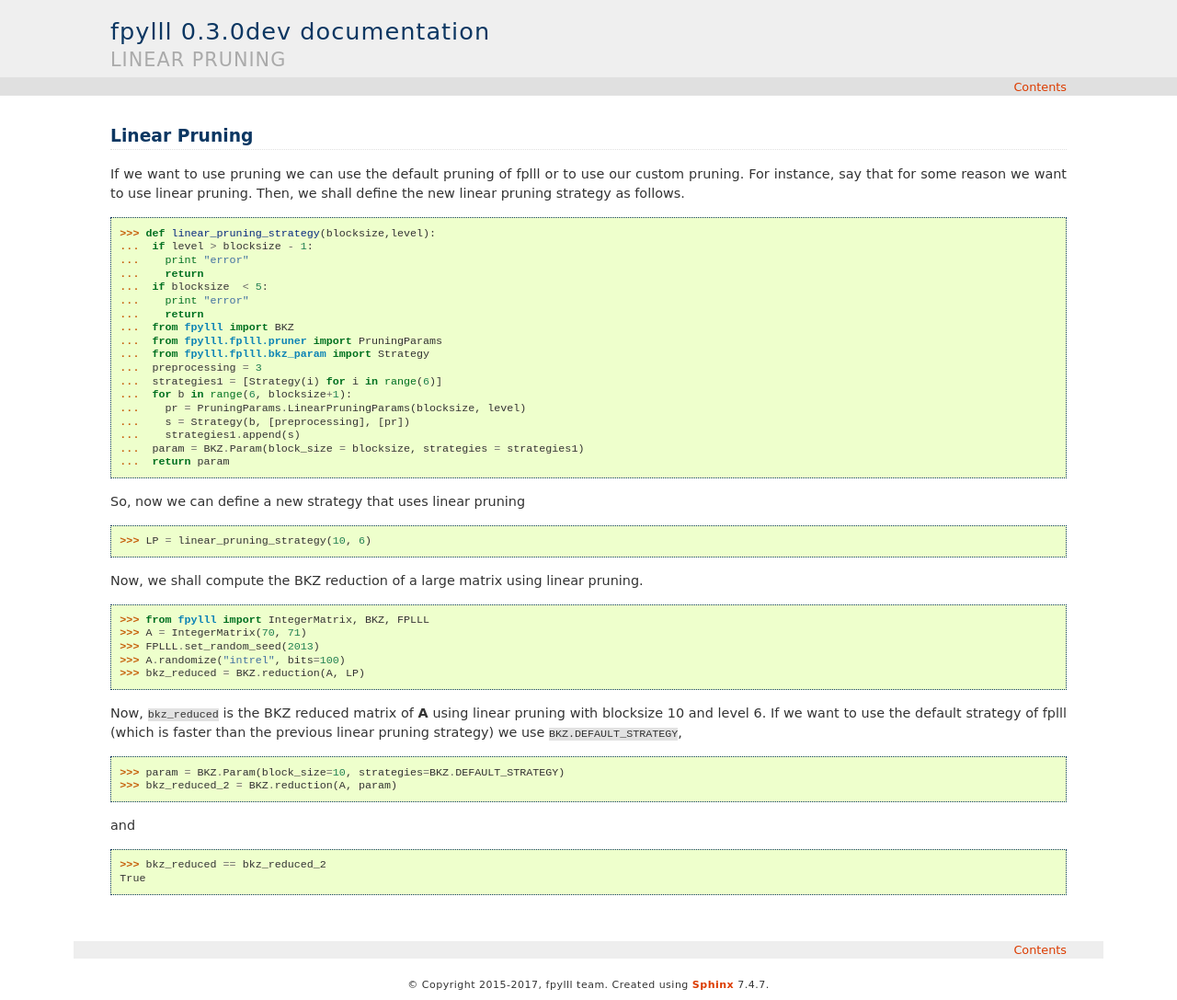
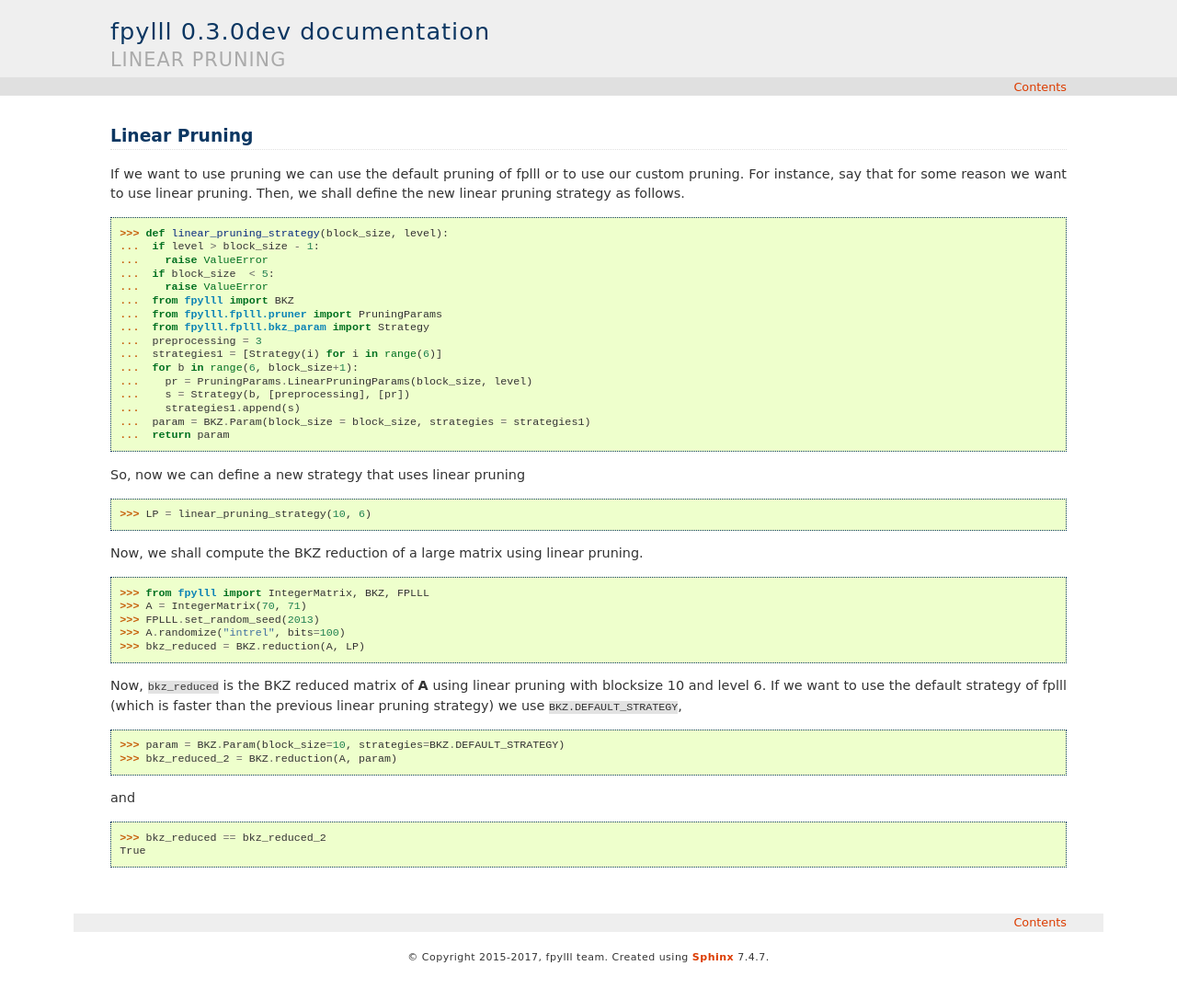
Before and after one commit to fplll/fpylll, a Sphinx documentation site: the page built from docs/example-custom-pruning.rst, in a window 1280 px wide. Shown: the whole page at 92% size. Built offline with Sphinx 7.4.7, drawn with Linux system fonts in a browser that asks for light colours; after the commit the page ends 1058 px from its top, so only the background shows below that.

Commit message:
Python 3 doctests

```diff
--- a/docs/example-custom-pruning.rst
+++ b/docs/example-custom-pruning.rst
@@ -13,30 +13,25 @@
 Linear Pruning
 ==============
 
-If we want to use pruning we can use the default pruning of fplll or
-to use our custom pruning. For instance, say that for some reason we
-want to use linear pruning. Then, we shall define the new linear pruning
-strategy as follows.
+If we want to use pruning we can use the default pruning of fplll or to use our custom pruning. For instance, say that for some reason we want to use linear pruning. Then, we shall define the new linear pruning strategy as follows.
 
 ::
 
-  >>> def linear_pruning_strategy(blocksize,level):
-  ...  if level > blocksize - 1:
-  ...    print "error"
-  ...    return
-  ...  if blocksize  < 5:
-  ...    print "error"
-  ...    return
+  >>> def linear_pruning_strategy(block_size, level):
+  ...  if level > block_size - 1:
+  ...    raise ValueError
+  ...  if block_size  < 5:
+  ...    raise ValueError
   ...  from fpylll import BKZ
   ...  from fpylll.fplll.pruner import PruningParams
   ...  from fpylll.fplll.bkz_param import Strategy
   ...  preprocessing = 3
   ...  strategies1 = [Strategy(i) for i in range(6)]
-  ...  for b in range(6, blocksize+1):
-  ...    pr = PruningParams.LinearPruningParams(blocksize, level)
+  ...  for b in range(6, block_size+1):
+  ...    pr = PruningParams.LinearPruningParams(block_size, level)
   ...    s = Strategy(b, [preprocessing], [pr])
   ...    strategies1.append(s)
-  ...  param = BKZ.Param(block_size = blocksize, strategies = strategies1)
+  ...  param = BKZ.Param(block_size = block_size, strategies = strategies1)
   ...  return param
 
 So, now we can define a new strategy that uses linear pruning
@@ -45,8 +40,7 @@
 
   >>> LP = linear_pruning_strategy(10, 6)
 
-Now, we shall compute the BKZ reduction of a large matrix using linear
-pruning.
+Now, we shall compute the BKZ reduction of a large matrix using linear pruning.
 
 ::
 
@@ -56,10 +50,7 @@
   >>> A.randomize("intrel", bits=100)
   >>> bkz_reduced = BKZ.reduction(A, LP)
 
-Now, ``bkz_reduced`` is the BKZ reduced matrix of **A** using linear
-pruning with blocksize 10 and level 6. If we want to use the default
-strategy of fplll (which is faster than the previous linear pruning
-strategy) we use ``BKZ.DEFAULT_STRATEGY``,
+Now, ``bkz_reduced`` is the BKZ reduced matrix of **A** using linear pruning with blocksize 10 and level 6. If we want to use the default strategy of fplll (which is faster than the previous linear pruning strategy) we use ``BKZ.DEFAULT_STRATEGY``,
 
 ::
 
```
